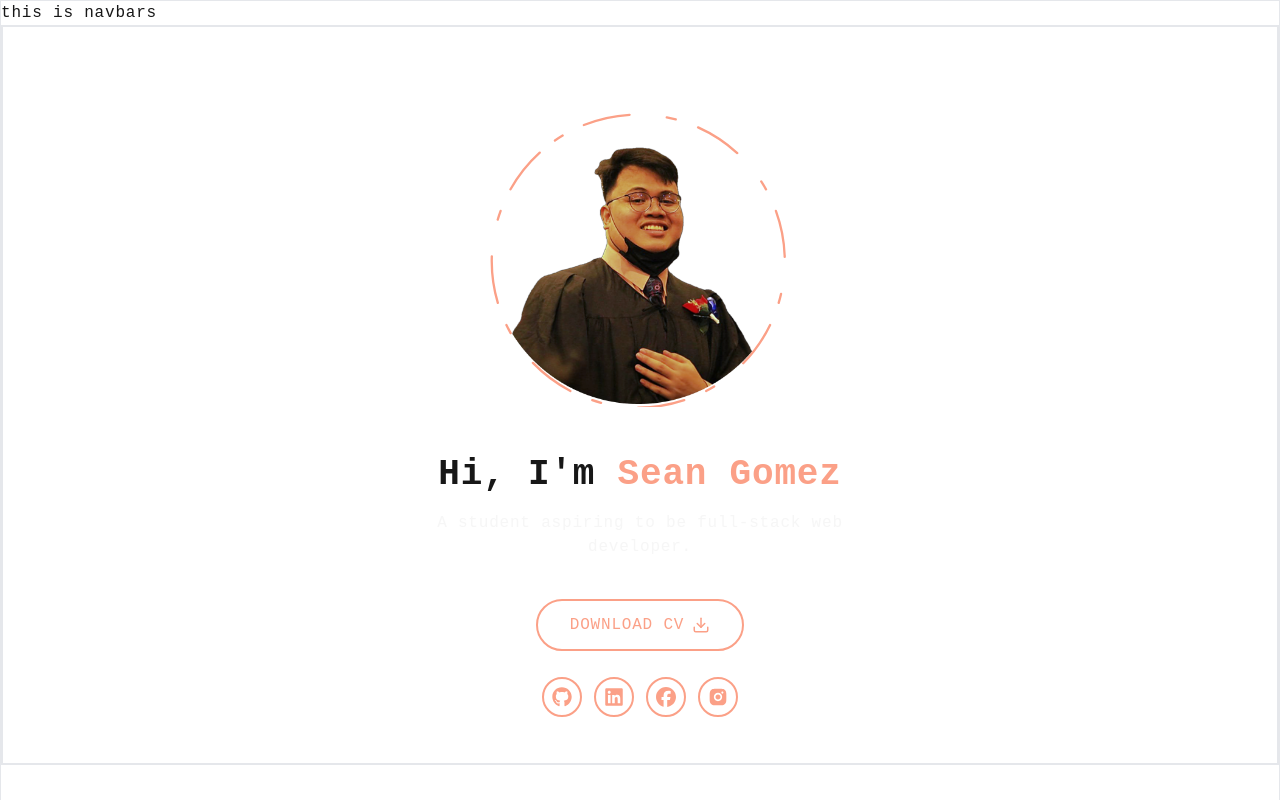
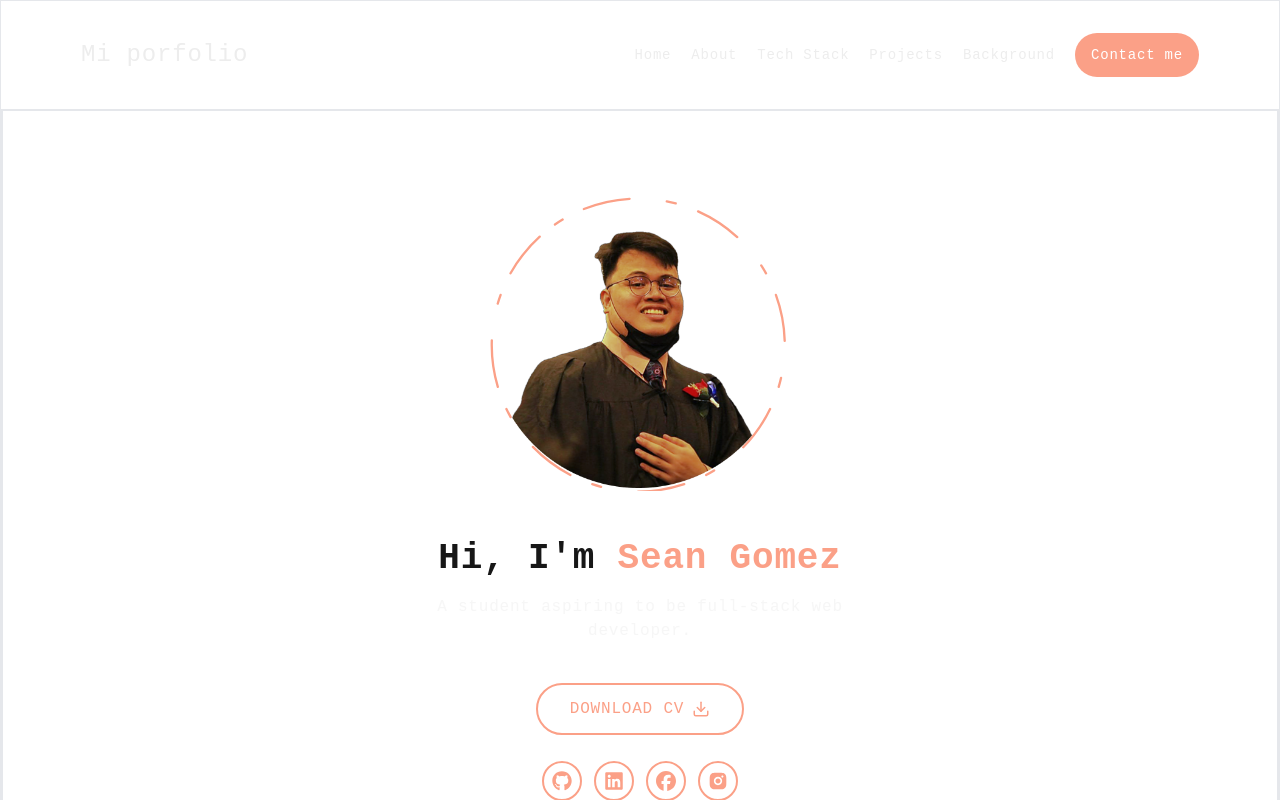
Before and after one commit to SeanGmz/seanportfolio, a Next.js app in the folder my-portfolio/: page / in a window 1280 px wide. Shown: the top 800 px of the page. Built offline with nearby package versions, Linux system fonts and the light colour scheme.

Commit message:
created responsive navbar

```diff
--- a/my-portfolio/app/page.tsx
+++ b/my-portfolio/app/page.tsx
@@ -11,7 +11,7 @@ export default function Home() {
     <div className="">
       <main className="tracking-wider">
         <Navbar />
-        <GenInfo/>
+        <GenInfo />
         <Techstack />
         <Projects />
         <Background />
--- a/my-portfolio/app/sections/background.tsx
+++ b/my-portfolio/app/sections/background.tsx
@@ -64,7 +64,7 @@ const Background = () => {
 
   const EducBg = () => {
     return (
-      <div className="flex flex-col py-32 border-2 text-center lg:text-start lg:h-[80%]">
+      <div id="background" className="flex flex-col py-32 border-2 text-center lg:text-start lg:h-[80%]">
         <div className="xl:px-32 md:px-14 md:mx-3 lg:px-20 pb-10">
           <h1 className="xl:text-4xl sm:text-4xl text-2xl text-center lg:text-start">
             My <span className="text-accent"> Education </span>
--- a/my-portfolio/app/sections/components/nav.tsx
+++ b/my-portfolio/app/sections/components/nav.tsx
@@ -1,7 +1,103 @@
-export default function Navbar() {
+"use client";
+
+import Link from "next/link";
+import { Sheet, SheetContent, SheetTrigger } from "@/components/ui/sheet";
+import { SlMenu } from "react-icons/sl";
+import { useState } from "react";
+
+const quicknav = [
+  { name: "Home", path: "#home" },
+  { name: "About", path: "#about" },
+  { name: "Tech Stack", path: "#techstack" },
+  { name: "Projects", path: "#projects" },
+  { name: "Background", path: "#background" },
+];
+
+const Navbar = () => {
+    const [isOpen, setIsOpen] = useState(false);
+
+  const handleLinkClick = (path: string) => {
+    setIsOpen(false);
+    const element = document.querySelector(path);
+    if (element) {
+      element.scrollIntoView({ behavior: "smooth" });
+    }
+  };
+
+  const FullNav = () => {
     return (
-        <div>
-            this is navbars
+      <nav className="flex gap-5">
+        {quicknav.map((link, index) => {
+          return (
+            <Link
+              key={index}
+              href={link.path}
+              className="hover:text-accent text-fore transition ease-in-out duration-300"
+            >
+              {link.name}
+            </Link>
+          );
+        })}
+      </nav>
+    );
+  };
+
+  const MobileNav = () => {
+    return (
+      <Sheet open={isOpen} onOpenChange={ setIsOpen }>
+        <SheetTrigger className="flex justify-center items-center">
+          <SlMenu className=" text-[27px]" />
+        </SheetTrigger>
+        <SheetContent className="flex flex-col justify-center">
+          <nav className="flex flex-col justify-center items-center gap-8 text-md md:text-lg">
+            {quicknav.map((link, index) => {
+              return (
+                <Link
+                  key={index}
+                  href={link.path}
+                  className="hover:text-accent text-fore transition ease-in-out duration-300"
+                >
+                  {link.name}
+                </Link>
+              );
+            })}
+
+            <Link href="#contact" className="hover:text-accent text-fore transition ease-in-out duration-300 rounded-full">
+
+                Contact me
+
+            </Link>
+          </nav>
+        </SheetContent>
+      </Sheet>
+    );
+  };
+
+  return (
+    <div className="text-fore py-8 xl:py-10 xl:px-40 lg:px-30 md:px-20 px-5">
+      <div className="mx-auto flex justify-between items-center">
+        <Link href="/">
+          <h1 className="text-2xl"> Mi porfolio </h1>
+        </Link>
+
+        <div className="hidden lg:flex items-center gap-5 text-sm">
+          <FullNav />
+
+          <Link href="#contact">
+            <button
+              type="button"
+              className="bg-accent text-background hover:bg-accent/80 transition ease-in-out duration-300 px-4 py-3 rounded-full"
+            >
+              Contact me
+            </button>
+          </Link>
         </div>
-    );
-}
+        <div className="lg:hidden">
+          <MobileNav />
+        </div>
+      </div>
+    </div>
+  );
+};
+
+export default Navbar;
--- a/my-portfolio/app/sections/geninfo.tsx
+++ b/my-portfolio/app/sections/geninfo.tsx
@@ -35,7 +35,7 @@ const Info = () => {
   };
 
   return (
-    <div className="border-solid border-2 xl:px-32 border-white-600 flex flex-col xl:flex-row items-center justify-between xl:pt-40 xl:pb-24">
+    <div id="home" className="border-solid border-2 xl:px-32 border-white-600 flex flex-col xl:flex-row items-center justify-between xl:pt-40 xl:pb-24">
       <div className="text-center xl:text-left pt-10 pb-5 xl:py-0 order-2 xl:order-none xl:w-7/12">
         <h1 className="text-3xl mb-4 xl:text-6xl md:text-4xl mx-3 md:mx-0 sm:text-3xl font-bold">
           Hi, I'm<span className="text-accent"> Sean Gomez </span>
@@ -68,7 +68,7 @@ const Info = () => {
 
 const BriefInfo = () => {
   return (
-    <div className="flex flex-col xl:flex-row justify-between xl:px-32 py-24 items-center">
+    <div id="about" className="flex flex-col xl:flex-row justify-between xl:px-32 py-24 items-center">
       <div className="w-full text-center">
         <img
           src="https://avatars.githubusercontent.com/u/69741071?v=4"
--- a/my-portfolio/app/sections/projects.tsx
+++ b/my-portfolio/app/sections/projects.tsx
@@ -46,7 +46,7 @@ const works = [
 
 const Projects = () => {
   return (
-    <div className="pt-36 pb-14 border-2">
+    <div id="projects" className="pt-36 pb-14 border-2">
       <div className="justify-center">
         <h1 className="xl:text-4xl sm:text-4xl text-2xl text-center mb-20">
           My Previous Projects
--- a/my-portfolio/app/sections/techstack.tsx
+++ b/my-portfolio/app/sections/techstack.tsx
@@ -20,7 +20,7 @@ export default function Techstack() {
 
   const Stack = () => {
     return (
-      <div className="pb-10 md:pb-20">
+      <div id="techstack" className="pb-10 md:pb-20">
         <h1 className="text-2xl sm:text-4xl text-center">My Tech Stack</h1>
       </div>
     );
--- a/my-portfolio/components/ui/sheet.tsx
+++ b/my-portfolio/components/ui/sheet.tsx
@@ -3,7 +3,8 @@
 import * as React from "react"
 import * as SheetPrimitive from "@radix-ui/react-dialog"
 import { cva, type VariantProps } from "class-variance-authority"
-import { X } from "lucide-react"
+import { TfiClose } from "react-icons/tfi";
+
 
 import { cn } from "@/lib/utils"
 
@@ -31,7 +32,7 @@ const SheetOverlay = React.forwardRef<
 SheetOverlay.displayName = SheetPrimitive.Overlay.displayName
 
 const sheetVariants = cva(
-  "fixed z-50 gap-4 bg-white p-6 shadow-lg transition ease-in-out data-[state=closed]:duration-300 data-[state=open]:duration-500 data-[state=open]:animate-in data-[state=closed]:animate-out dark:bg-zinc-950",
+  "fixed z-50 gap-4 bg-secondary p-6 shadow-lg transition ease-in-out data-[state=closed]:duration-300 data-[state=open]:duration-500 data-[state=open]:animate-in data-[state=closed]:animate-out dark:bg-zinc-950",
   {
     variants: {
       side: {
@@ -40,7 +41,7 @@ const sheetVariants = cva(
           "inset-x-0 bottom-0 border-t data-[state=closed]:slide-out-to-bottom data-[state=open]:slide-in-from-bottom",
         left: "inset-y-0 left-0 h-full w-3/4 border-r data-[state=closed]:slide-out-to-left data-[state=open]:slide-in-from-left sm:max-w-sm",
         right:
-          "inset-y-0 right-0 h-full w-3/4 border-l data-[state=closed]:slide-out-to-right data-[state=open]:slide-in-from-right sm:max-w-sm",
+          "inset-y-0 right-0 h-full w-3/4 data-[state=closed]:slide-out-to-right data-[state=open]:slide-in-from-right sm:max-w-sm",
       },
     },
     defaultVariants: {
@@ -64,8 +65,8 @@ const SheetContent = React.forwardRef<
       className={cn(sheetVariants({ side }), className)}
       {...props}
     >
-      <SheetPrimitive.Close className="absolute right-4 top-4 rounded-sm opacity-70 ring-offset-white transition-opacity hover:opacity-100 focus:outline-none focus:ring-2 focus:ring-zinc-950 focus:ring-offset-2 disabled:pointer-events-none data-[state=open]:bg-zinc-100 dark:ring-offset-zinc-950 dark:focus:ring-zinc-300 dark:data-[state=open]:bg-zinc-800">
-        <X className="h-4 w-4" />
+      <SheetPrimitive.Close className="absolute right-8 top-8 transition-opacity outline-none">
+        <TfiClose className="text-[27px] text-fore/50"  />
         <span className="sr-only">Close</span>
       </SheetPrimitive.Close>
       {children}
```
